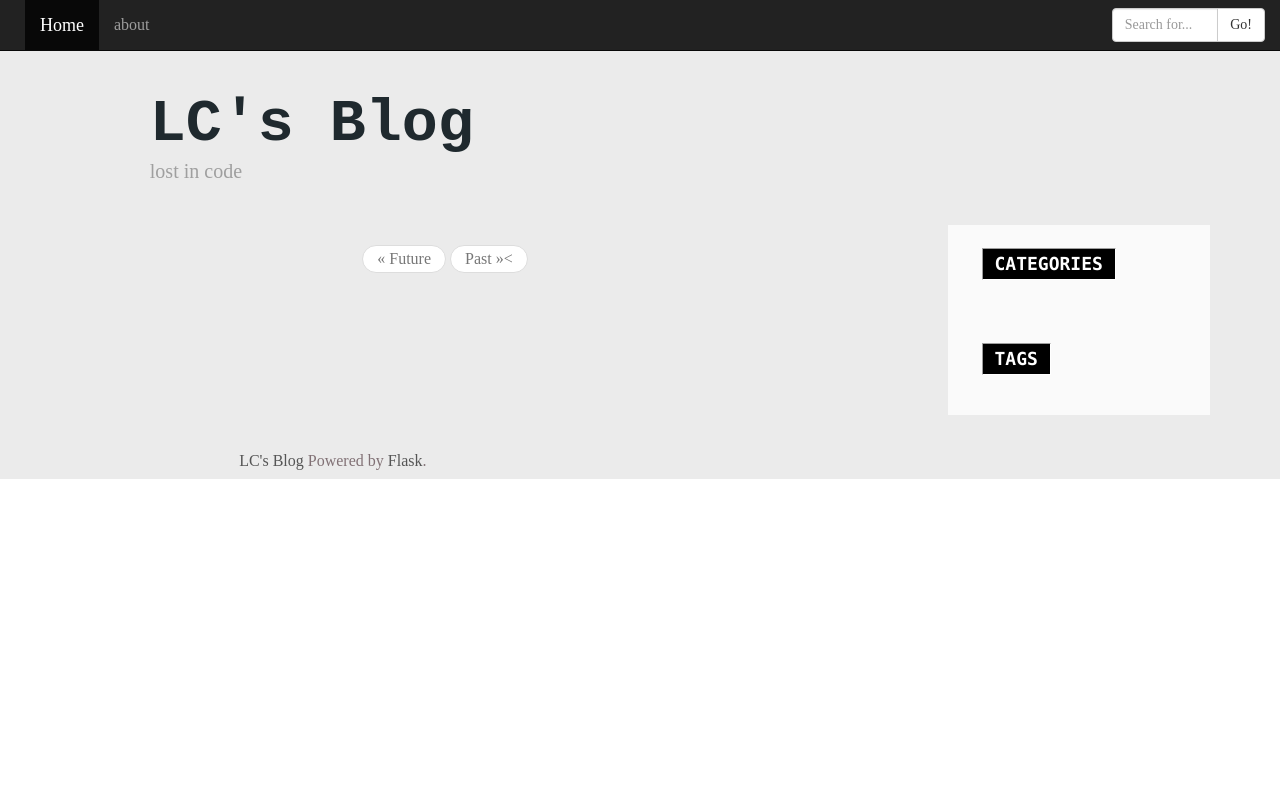
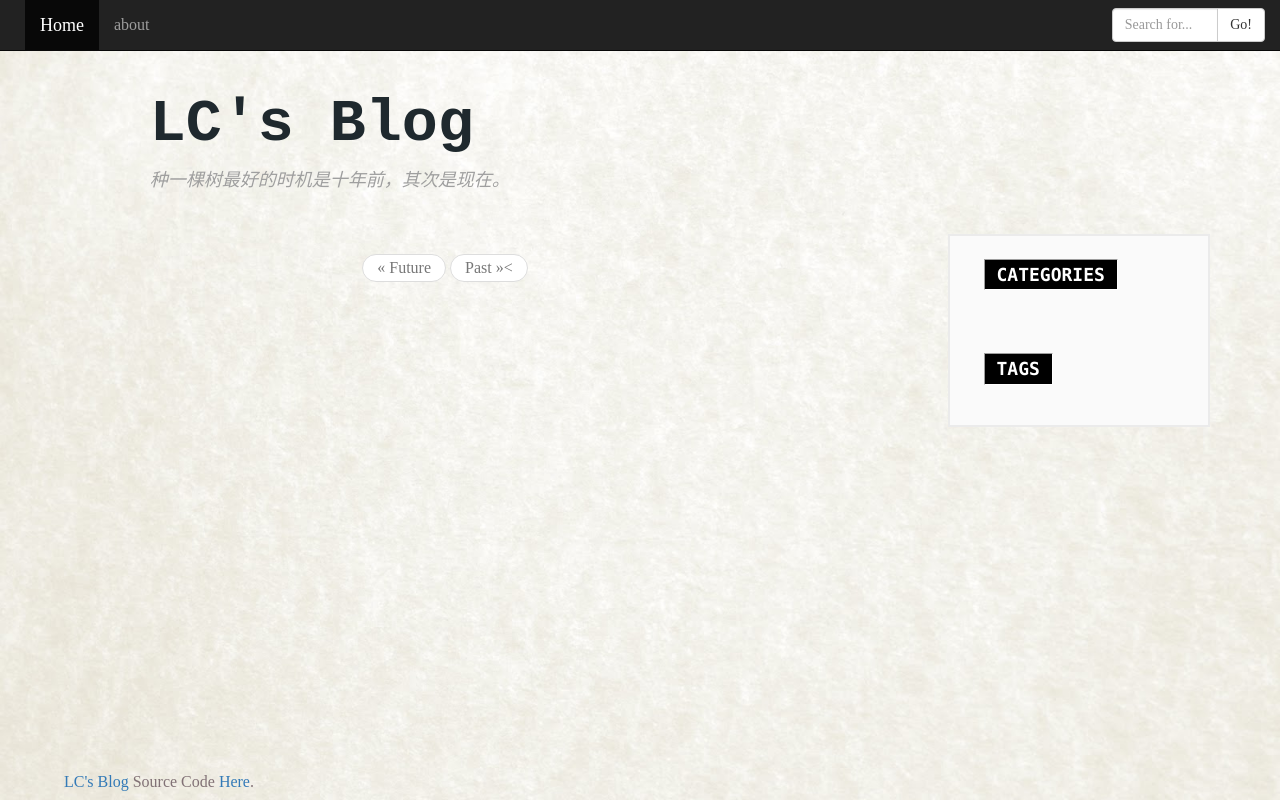
Before and after one commit to slcigh/flaskblog, a Flask app: a page that uses app/templates/base.html in a window 1280 px wide. Run offline with Flask 2, Linux system fonts and the light colour scheme; data that the repository does not hold is empty; some libraries are stand-ins or nearby versions.

Commit message:
fix css and url

```diff
--- /dev/null
+++ b/app/static/css/default.css
@@ -0,0 +1,155 @@
+/*
+
+Original style from softwaremaniacs.org (c) Ivan Sagalaev <Maniac@SoftwareManiacs.Org>
+
+*/
+
+.hljs {
+  display: block;
+  overflow-x: auto;
+  padding: 0.5em;
+  background: #f0f0f0;
+  -webkit-text-size-adjust: none;
+}
+
+.hljs,
+.hljs-subst,
+.hljs-tag .hljs-title,
+.nginx .hljs-title {
+  color: black;
+}
+
+.hljs-string,
+.hljs-title,
+.hljs-constant,
+.hljs-parent,
+.hljs-tag .hljs-value,
+.hljs-rule .hljs-value,
+.hljs-preprocessor,
+.hljs-pragma,
+.hljs-name,
+.haml .hljs-symbol,
+.ruby .hljs-symbol,
+.ruby .hljs-symbol .hljs-string,
+.hljs-template_tag,
+.django .hljs-variable,
+.smalltalk .hljs-class,
+.hljs-addition,
+.hljs-flow,
+.hljs-stream,
+.bash .hljs-variable,
+.pf .hljs-variable,
+.apache .hljs-tag,
+.apache .hljs-cbracket,
+.tex .hljs-command,
+.tex .hljs-special,
+.erlang_repl .hljs-function_or_atom,
+.asciidoc .hljs-header,
+.markdown .hljs-header,
+.coffeescript .hljs-attribute,
+.tp .hljs-variable {
+  color: #800;
+}
+
+.smartquote,
+.hljs-comment,
+.hljs-annotation,
+.diff .hljs-header,
+.hljs-chunk,
+.asciidoc .hljs-blockquote,
+.markdown .hljs-blockquote {
+  color: #888;
+}
+
+.hljs-number,
+.hljs-date,
+.hljs-regexp,
+.hljs-literal,
+.hljs-hexcolor,
+.smalltalk .hljs-symbol,
+.smalltalk .hljs-char,
+.go .hljs-constant,
+.hljs-change,
+.lasso .hljs-variable,
+.makefile .hljs-variable,
+.asciidoc .hljs-bullet,
+.markdown .hljs-bullet,
+.asciidoc .hljs-link_url,
+.markdown .hljs-link_url {
+  color: #080;
+}
+
+.hljs-label,
+.ruby .hljs-string,
+.hljs-decorator,
+.hljs-filter .hljs-argument,
+.hljs-localvars,
+.hljs-array,
+.hljs-attr_selector,
+.hljs-important,
+.hljs-pseudo,
+.hljs-pi,
+.haml .hljs-bullet,
+.hljs-doctype,
+.hljs-deletion,
+.hljs-envvar,
+.hljs-shebang,
+.apache .hljs-sqbracket,
+.nginx .hljs-built_in,
+.tex .hljs-formula,
+.erlang_repl .hljs-reserved,
+.hljs-prompt,
+.asciidoc .hljs-link_label,
+.markdown .hljs-link_label,
+.vhdl .hljs-attribute,
+.clojure .hljs-attribute,
+.asciidoc .hljs-attribute,
+.lasso .hljs-attribute,
+.coffeescript .hljs-property,
+.hljs-phony {
+  color: #88f;
+}
+
+.hljs-keyword,
+.hljs-id,
+.hljs-title,
+.hljs-built_in,
+.css .hljs-tag,
+.hljs-doctag,
+.smalltalk .hljs-class,
+.hljs-winutils,
+.bash .hljs-variable,
+.pf .hljs-variable,
+.apache .hljs-tag,
+.hljs-type,
+.hljs-typename,
+.tex .hljs-command,
+.asciidoc .hljs-strong,
+.markdown .hljs-strong,
+.hljs-request,
+.hljs-status,
+.tp .hljs-data,
+.tp .hljs-io {
+  font-weight: bold;
+}
+
+.asciidoc .hljs-emphasis,
+.markdown .hljs-emphasis,
+.tp .hljs-units {
+  font-style: italic;
+}
+
+.nginx .hljs-built_in {
+  font-weight: normal;
+}
+
+.coffeescript .javascript,
+.javascript .xml,
+.lasso .markup,
+.tex .hljs-formula,
+.xml .javascript,
+.xml .vbscript,
+.xml .css,
+.xml .hljs-cdata {
+  opacity: 0.5;
+}
--- a/app/static/css/reset.css
+++ b/app/static/css/reset.css
@@ -8,6 +8,9 @@ html {
     font-size: 100%;
     font-family: inherit;
     vertical-align: baseline;
+    width: 100%;
+    height: 100%;
+    overflow-x: hidden;
 }
 
 body, div, span, applet, object, iframe,
@@ -40,27 +43,34 @@ pre, sub, sup, em {
 :focus {
     outline: 0;
 }
+
 body {
     line-height: 1;
     color: black;
     background: white;
+    height: 100%;
 }
+
 ol, ul {
     list-style: none;
 }
+
 /* tables still need 'cellspacing="0"' in the markup */
 table {
     border-collapse: separate;
     border-spacing: 0;
 }
+
 caption, th, td {
     text-align: left;
     font-weight: normal;
 }
+
 blockquote:before, blockquote:after,
 q:before, q:after {
     content: "";
 }
+
 blockquote, q {
     quotes: "" "";
 }
--- a/app/static/css/test.css
+++ b/app/static/css/test.css
@@ -16,19 +16,6 @@
     height: auto;
 }
 
-html {
-    position: relative;
-    width: 100%;
-    /*height: auto;*/
-    left: 0;
-    top: 0;
-    /*background: url('images/bg-wall.jpg') no-repeat fixed;*/
-    -webkit-background-size: cover;
-    -moz-background-size: cover;
-    -o-background-size: cover;
-    background-size: 100%;
-}
-
 .fill {
     min-height: 100%;
     height: 100%;
@@ -36,31 +23,28 @@ html {
 
 .full-width-div {
     background-color: #ebebeb;
-    /*position: relative;*/
+    position: relative;
     width: 100%;
-    /*height: auto;*/
+    height: auto;
     left: 0;
     top: 0;
-    /*background: url('images/bg-wall.jpg') no-repeat fixed;*/
-    /*-webkit-background-size: cover;*/
-    /*-moz-background-size: cover;*/
-    /*-o-background-size: cover;*/
-    /*background-size: 100%;*/
+    background: url('images/bg1.jpg') no-repeat fixed;
+    -webkit-background-size: cover;
+    -moz-background-size: cover;
+    -o-background-size: cover;
+    background-size: 100%;
 }
 
 .inside-bg-post {
-    /*background: url('images/98.jpg') no-repeat fixed;*/
+    /*background: url('images/bg1.jpg') no-repeat fixed;*/
     background-color: #fafafa;
-    /*border-top: 1px solid #93a1a1;*/
-    /*border-bottom: 1px solid #93a1a1;*/
-    /*border-right: 1px solid #93a1a1;*/
-    /*border-left: 1px solid #9f9f9f;*/
+    border: 2px solid #ebebeb;
 }
 
 .inside-bg-sidebar {
     /*background: url('images/wood1.jpg') repeat fixed;*/
     background-color: #fafafa;
-    /*border: 2px groove #9f9f9f;*/
+    border: 2px solid #ebebeb;
 }
 
 .add-blank {
@@ -146,9 +130,12 @@ html {
 }
 
 .blog-description {
-    font-size: 20px;
+    font-size: 18px;
     margin-left: 7%;
+    margin-top: 1%;
     color: #9f9f9f;
+    font-style: italic;
+    font-family: 微软雅黑, serif;
 }
 
 .new-post {
@@ -441,11 +428,13 @@ a.cat {
     padding: 3% 53% 2% 5%;
     color: #817175;
     height: 50px;
+    position: absolute;
+    bottom: 0;
 }
 
-.footer a {
-    color: #555555;
-}
+/*.footer a span a {*/
+/*color: #2A00FF;*/
+/*}*/
 
 blockquote {
     background: #ebebeb;
--- a/app/templates/base.html
+++ b/app/templates/base.html
@@ -12,7 +12,7 @@
         <link href="{{ url_for('static', filename='css/bootstrap.min.css') }}" rel="stylesheet">
         <link href="{{ url_for('static', filename='css/test.css') }}" rel="stylesheet">
         <link href="{{ url_for('static', filename='css/reset.css') }}" rel="stylesheet">
-        <link href="{{ url_for('static', filename='styles/default.css') }}" rel="stylesheet">
+        <link href="{{ url_for('static', filename='css/default.css') }}" rel="stylesheet">
         <script src="{{ url_for('static', filename='highlight.pack.js') }}"></script>
         <script>hljs.initHighlightingOnLoad();</script>
 
@@ -53,7 +53,7 @@
 
                 <div class="blog-header">
                     <h1 class="blog-title">LC's Blog</h1>
-                    <p class="lead blog-description">lost in code</p>
+                    <p class="lead blog-description">种一棵树最好的时机是十年前，其次是现在。</p>
                 </div>
 
                 {% block container_all %}
@@ -113,7 +113,7 @@
                                         {% if posts.has_next %}
                                             <li><a href="{{ posts.next_num }}">Past &raquo;</a></li>
                                         {% else %}
-                                            <li class="disabled"><a href="">Past &raquo;<</a></li>
+                                            <li class="disabled"><a href="">Past &raquo;</a></li>
                                         {% endif %}
 
                                     </ul>
@@ -153,8 +153,8 @@
         {% endblock %}
 
         <div class="footer">
-            <a href="http://oyasumi.me">LC&#039;s Blog</a>
-            <span>Powered by <a href="http://flask.pocoo.org/">Flask</a>.</span>
+            <a href="http://lclog.cn/">LC&#039;s Blog</a>
+            <span>Source Code <a href="https://github.com/slcigh/flaskblog">Here</a>.</span>
         </div>
     </div>
 {% endblock %}
--- a/app/templates/categories.html
+++ b/app/templates/categories.html
@@ -20,7 +20,6 @@
                                           class="cat">{{ post.category.name }}</a>
                     </p>
 
-                            <h2><a href="{{ url_for('.post',id=post.id) }}">{{ post.title }}</a></h2>
                     <h2><a href="{{ url_for('.post',id=post.id) }}">{{ post.title }}</a></h2>
 
 
--- a/app/templates/posts.html
+++ b/app/templates/posts.html
@@ -35,11 +35,11 @@
             <!-- 多说评论框 start -->
             <div class="ds-thread" data-thread-key="{{ posts.timestamp }}|{{ posts.id }}"
                  data-title="{{ posts.title }}"
-                     data-url="http://edutilos.sinaapp.com{{ url_for('.post',id=posts.id) }}"></div>
+                 data-url="lclog.cn{{ url_for('.post',id=posts.id) }}"></div>
             <!-- 多说评论框 end -->
             <!-- 多说公共JS代码 start (一个网页只需插入一次) -->
             <script type="text/javascript">
-                    var duoshuoQuery = {short_name: "edutilos"};
+                var duoshuoQuery = {short_name: "lc"};
                 (function () {
                     var ds = document.createElement('script');
                     ds.type = 'text/javascript';
```
Also changed, not shown: app/static/css/images/bg1.jpg (added). Lines whose indentation alone changed are shown as unchanged.
